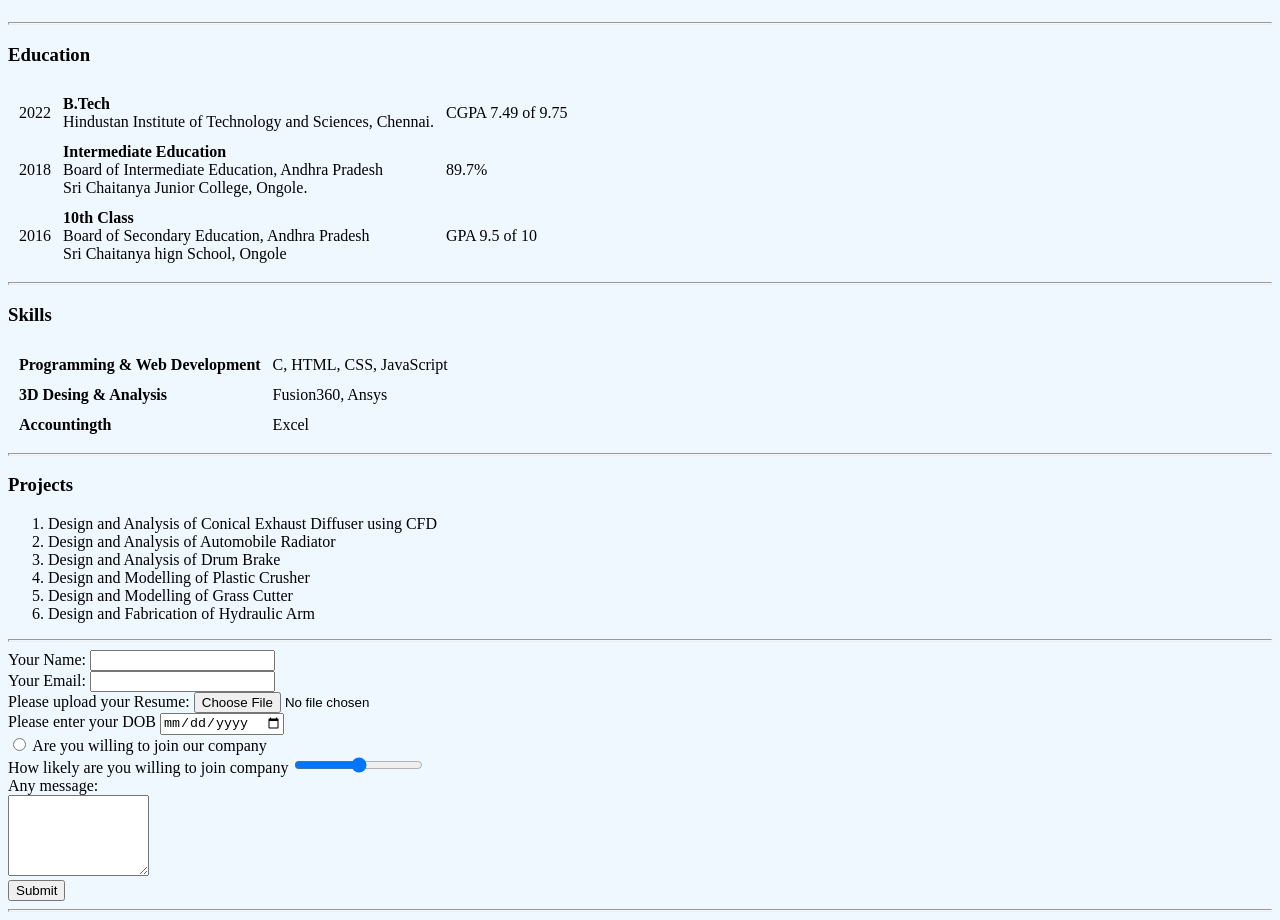
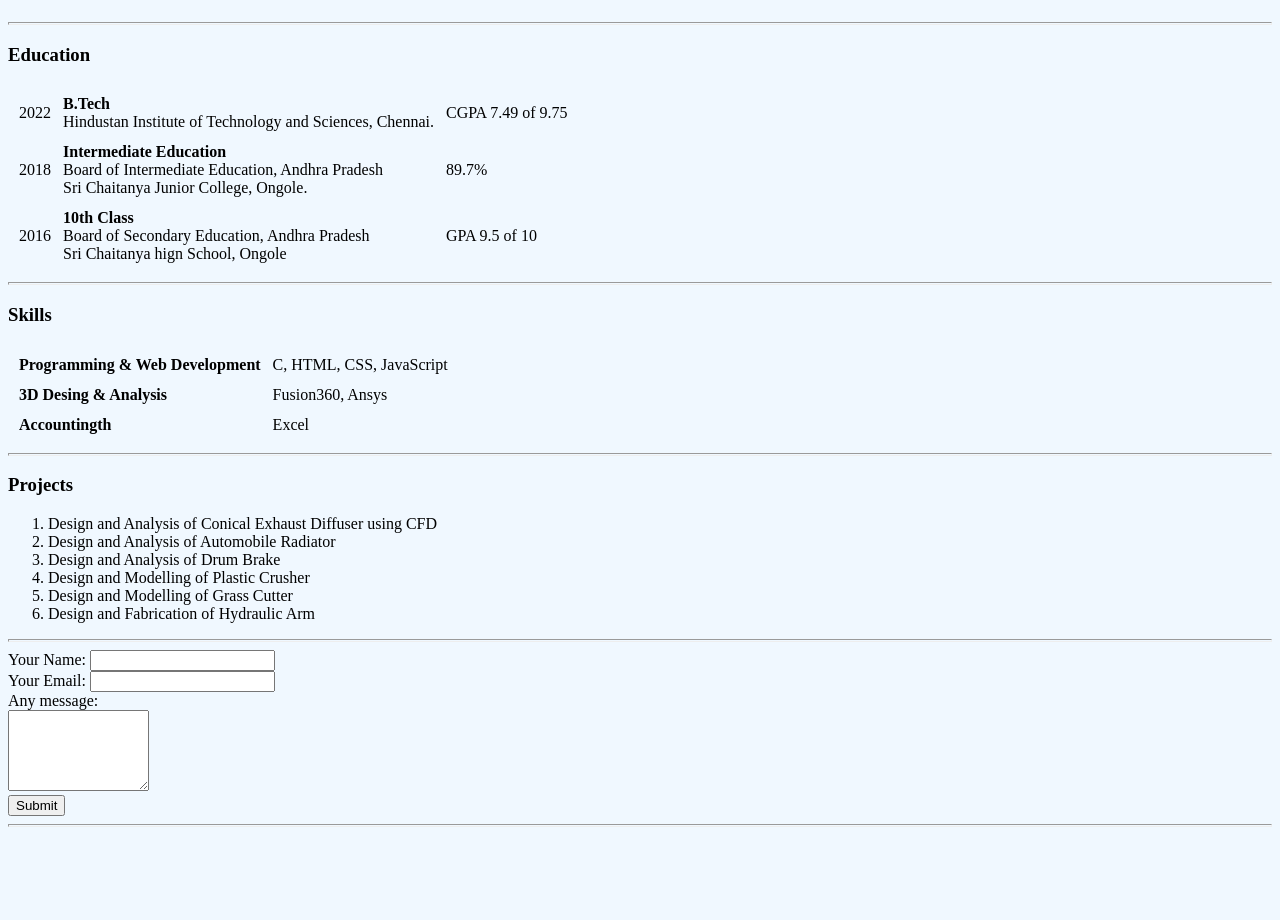
Before and after one commit to nst2727/cv, a plain HTML site: page index.html in a window 1280 px wide. Shown: the part 118-1038 px from the top of the page. After the commit the page ends 953 px from the top, so only its background shows below. Drawn offline with Linux system fonts and the light colour scheme.

Commit message:
removed inputs

```diff
--- a/index.html
+++ b/index.html
@@ -65,17 +65,9 @@
     <hr size="3">
     <form action="mailto:dummy@gmail.com" method="post" enctype="text/plain">
         <Label>Your Name: </Label>
-        <input type = "text" name ="" value =""><br>
+        <input type = "text" name ="yourName" value =""><br>
         <label>Your Email: </label>
-        <input type = "email" name = "" value = ""><br>
-        <label>Please upload your Resume: </label>
-        <input type ="file"><br>
-        <label>Please enter your DOB</label>
-        <input type="date"><br>
-        <input type="radio">
-        <label>Are you willing to join our company</label><br>
-        <label>How likely are you willing to join company</label>
-        <input type="range"><br>
+        <input type = "email" name = "yourName" value = ""><br>
         <label>Any message:</label><br>
         <textarea name = "name" rows = "5" cols = "15"></textarea><br>
         <input type="submit" name = "" value ="Submit">
```
